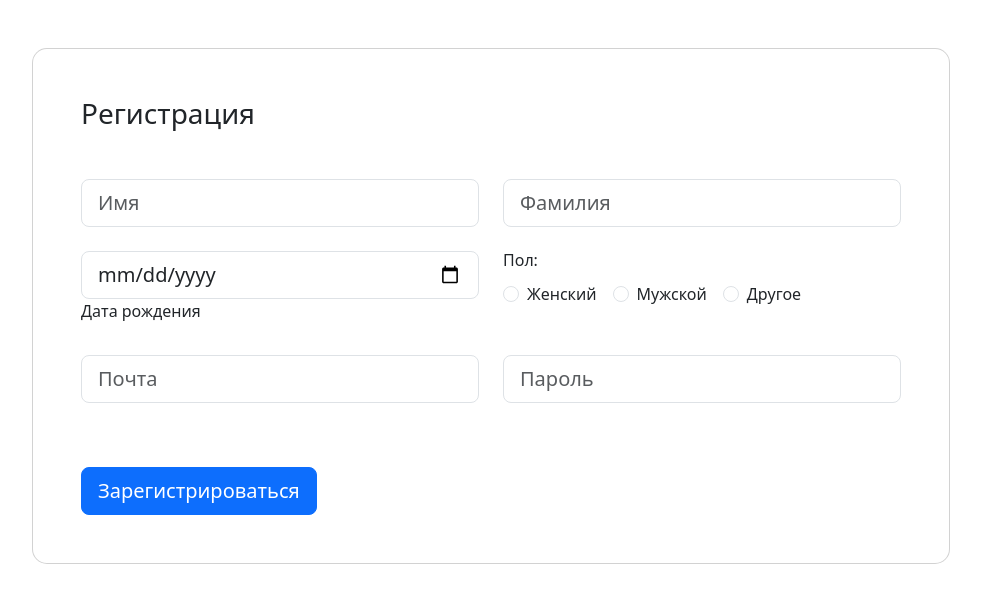
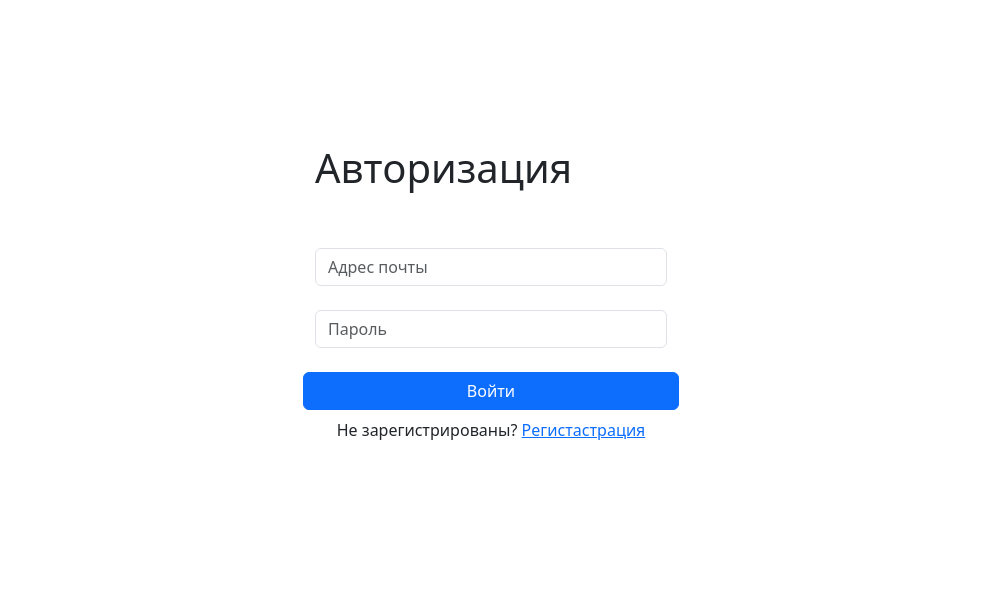
Before and after one commit to Ger4ik21/Pizzeria-Application-Frontend-Angular, an Angular app: page / in a window 1280 px wide. Shown: the top 602 px of the page, without its empty margins (149-1130 px from the left). Built offline with nearby package versions, Linux system fonts and the light colour scheme.

Commit message:
Update login form validation

```diff
--- a/src/app/app.component.html
+++ b/src/app/app.component.html
@@ -1 +1 @@
-<app-register></app-register>
+<app-login></app-login>
--- a/src/app/pages/login/login.component.html
+++ b/src/app/pages/login/login.component.html
@@ -21,18 +21,23 @@
             <input formControlName="email"
                    type="email"
                    id="email"
-                   class="form-control" >
-            <label class="form-label" for="email" style="margin-left: 0px;">Адрес почты</label>
+                   class="form-control"
+                   placeholder="Адрес почты">
+            <label *ngIf="form.controls['email'].invalid && form.controls['email'].touched"
+                    class="form-label" style="margin-left: 10px;color: red">Некорректаная почта</label>
             <div class="form-notch"><div class="form-notch-leading" style="width: 9px;"></div><div class="form-notch-middle" style="width: 88.8px;"></div><div class="form-notch-trailing"></div></div></div>
 
         <!-- Password input -->
         <div data-mdb-input-init="" class="form-outline mb-4" data-mdb-input-initialized="true">
             <input formControlName="password"
-                    type="password" id="form2Example2" class="form-control">
-            <label class="form-label" for="form2Example2" style="margin-left: 0px;">Пароль</label>
+                   type="password"
+                   id="form2Example2"
+                   class="form-control"
+                   placeholder="Пароль">
+            <label *ngIf="form.controls['password'].invalid && form.controls['password'].touched"
+                   class="form-label" style="margin-left: 10px;color: red">Короткий пароль</label>
             <div class="form-notch"><div class="form-notch-leading" style="width: 9px;"></div>
                 <div class="form-notch-middle" style="width: 64.8px;">
-
                 </div><div class="form-notch-trailing"></div></div></div>
 
         <!-- 2 column grid layout for inline styling -->
--- a/src/app/pages/login/login.component.ts
+++ b/src/app/pages/login/login.component.ts
@@ -2,32 +2,36 @@ import {Component, Input} from '@angular/core';
 import {FormControl, FormGroup, FormsModule, ReactiveFormsModule, Validators} from "@angular/forms";
 import {Authentication} from "../../data/intefaces/authentication.interface";
 import {User} from "../../data/intefaces/user.interface";
+import {NgIf} from "@angular/common";
 
 @Component({
   selector: 'app-login',
   standalone: true,
   imports: [
     FormsModule,
-    ReactiveFormsModule
+    ReactiveFormsModule,
+    NgIf
   ],
   templateUrl: './login.component.html',
   styleUrl: './login.component.css'
 })
 export class LoginComponent {
 
-  user!: User;
+  authentication!: Authentication;
 
   form = new FormGroup({
-    email: new FormControl(null,[Validators.required,Validators.email,Validators.maxLength(30)]),
+    email: new FormControl(null,[Validators.required,Validators.email,Validators.maxLength(50)]),
     password: new FormControl(null,[Validators.required, Validators.minLength(6)]),
   })
 
-
   onSubmit(){
     if(this.form.valid) {
-      console.log(this.form.value);
+      //@ts-ignore
+      this.authentication=this.form.value
+      console.log(this.authentication);
+      alert("Всё корректно!");
     }else {
-      alert("Username and password is not valid");
+      alert("Username or password is not valid");
     }
   }
 
--- a/src/app/pages/register/register.component.ts
+++ b/src/app/pages/register/register.component.ts
@@ -20,7 +20,7 @@ export class RegisterComponent {
   registerForm = new FormGroup({
     firstName: new FormControl(null, [Validators.required, Validators.minLength(3)]),
     lastName: new FormControl(null, [Validators.required, Validators.minLength(3)]),
-    email: new FormControl(null, [Validators.required, Validators.email, Validators.maxLength(30)]),
+    email: new FormControl(null, [Validators.required, Validators.email, Validators.maxLength(50)]),
     password: new FormControl(null, [Validators.required, Validators.minLength(6)]),
     gender: new FormControl(null, [Validators.required]),
     birthDate: new FormControl(null, [Validators.required]),
```
